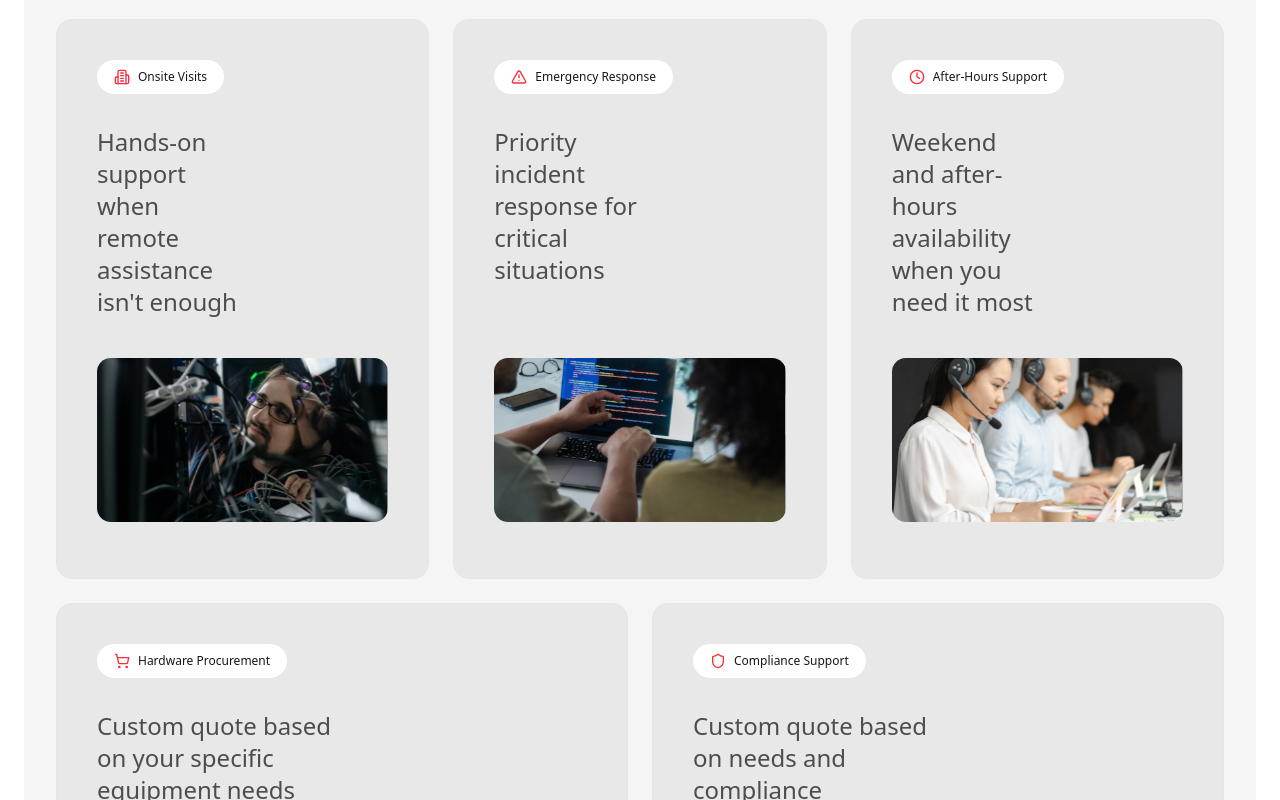
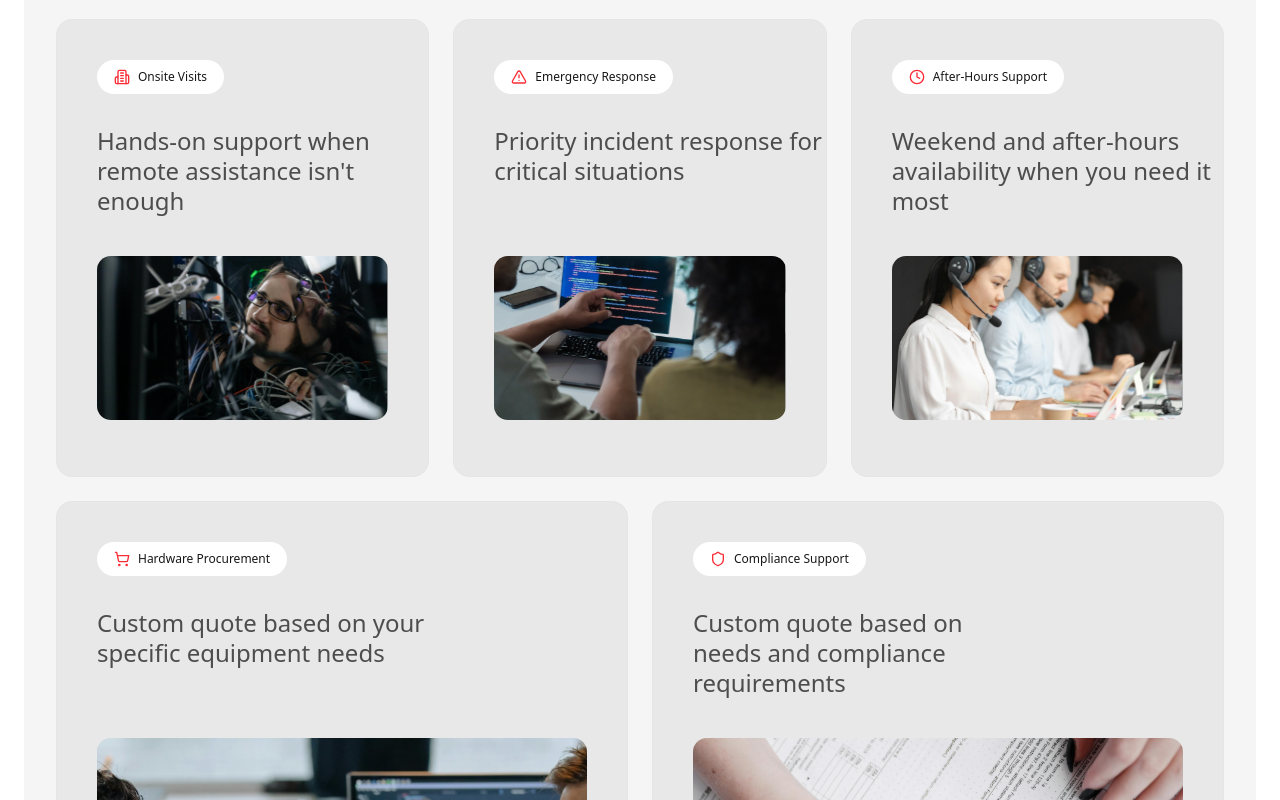
Before and after one commit to helpdesk411/helpdesk-411, a React (Vite) app: page / in a window 1280 px wide. Shown: the part 5280-6080 px from the top of the page. Built offline with nearby package versions, Linux system fonts and the light colour scheme; a web font is replaced by a local one.

Commit message:
update addons feature title

```diff
--- a/src/sections/AddOns.tsx
+++ b/src/sections/AddOns.tsx
@@ -112,7 +112,7 @@ function AddOnCardComponent({ card, pathname = "/" }: AddOnCardComponentProps) {
           </Badge>
 
           <h3 className={cn(
-            "md:w-2/4 text-xl md:text-2xl mb-4 md:mb-10 transition-colors flex-grow",
+            "md:w-[25ch] text-xl md:text-2xl mb-4 md:mb-10 transition-colors flex-grow leading-tight",
             isRouteB
               ? "text-white group-hover:text-red-400"
               : "text-[#4d4d4d] group-hover:text-primary"
```
